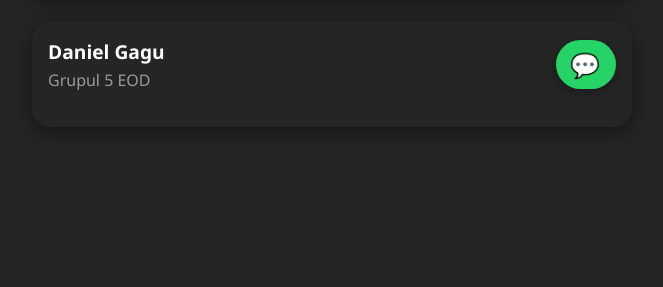
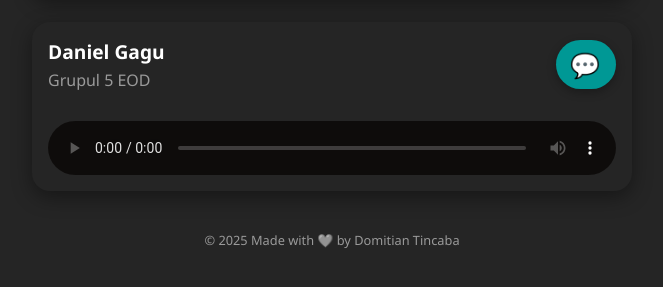
Before and after one commit to domitiantincaba/daniel_gagu, a plain HTML site: page index.html in a window 1280 px wide. Shown: the part 493-780 px from the top of the page, without its empty margins (308-971 px from the left). Drawn offline with Linux system fonts and the light colour scheme.

Commit message:
Update index.html

```diff
--- a/index.html
+++ b/index.html
@@ -76,7 +76,7 @@
       align-items: center;
       gap: 2px;
       margin-top: 0px;
-      background-color: #25d366;
+      background-color: #009895;
       color: rgb(0, 0, 0);
       text-decoration: none;
       font-weight: 600;
@@ -88,7 +88,7 @@
     }
 
     .whatsapp:hover {
-      background-color: #1ebe5d;
+      background-color: #00a09d;
       transform: scale(1.05);
     }
 
@@ -133,7 +133,7 @@
         </a>
       </div>
 
-      <!-- PLAYER AUDIO
+      <!-- PLAYER AUDIO -->
       <audio controls autoplay>
         <source src="https://domitiantincaba.github.io/daniel_gagu/daniel_gagu.mp3" type="audio/mp3">
         Browserul tău nu suportă redarea audio.
@@ -141,6 +141,6 @@
     </div>
   </div>
 
-  <footer>© 2025 Made with &#9829; by Domitian Tincaba</footer> -->
+  <footer>© 2025 Made with &#129654; by Domitian Tincaba</footer>
 </body>
 </html>
```
